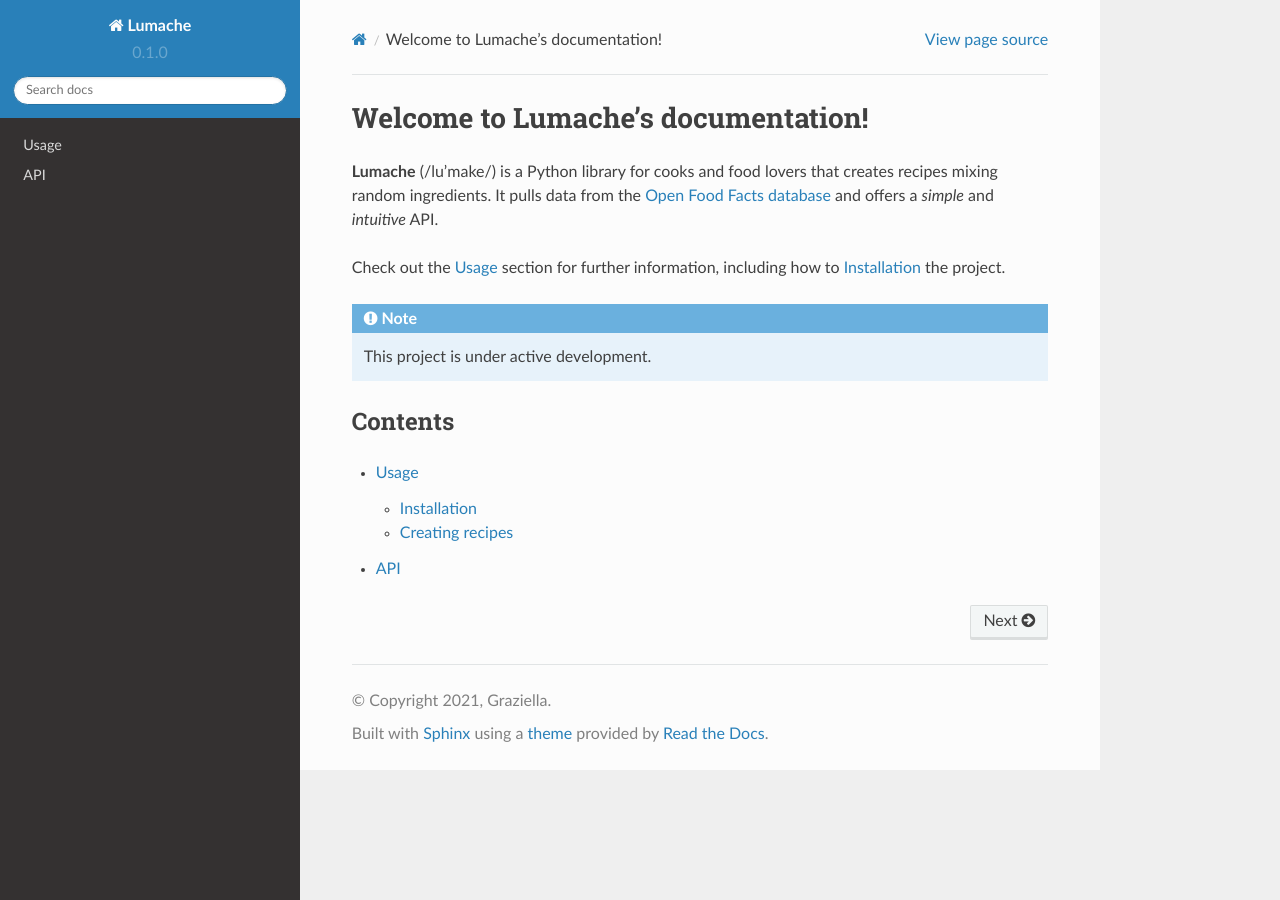
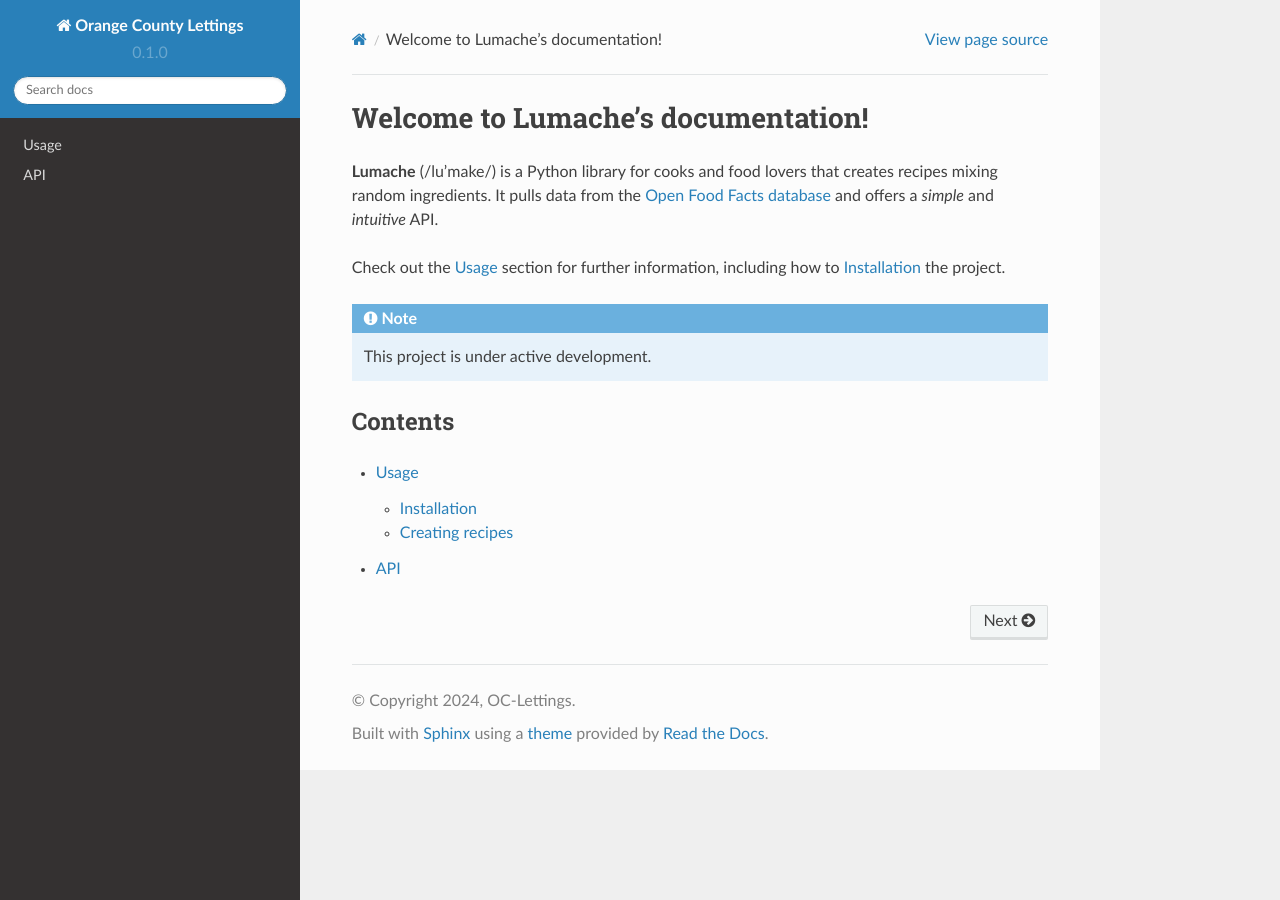
Before and after one commit to El-GuiGui/Orange-County-Lettings-Documentation-LG, a Sphinx documentation site: the page built from docs/source/index.rst, in a window 1280 px wide. Built offline with Sphinx 7.4.7 and the Read the Docs theme 2.0.0, drawn with Linux system fonts in a browser that asks for light colours.

Commit message:
Update conf.py

```diff
--- a/docs/source/conf.py
+++ b/docs/source/conf.py
@@ -2,9 +2,9 @@
 
 # -- Project information
 
-project = 'Lumache'
-copyright = '2021, Graziella'
-author = 'Graziella'
+project = 'Orange County Lettings'
+copyright = '2024, OC-Lettings'
+author = 'ElGuigui'
 
 release = '0.1'
 version = '0.1.0'
```
